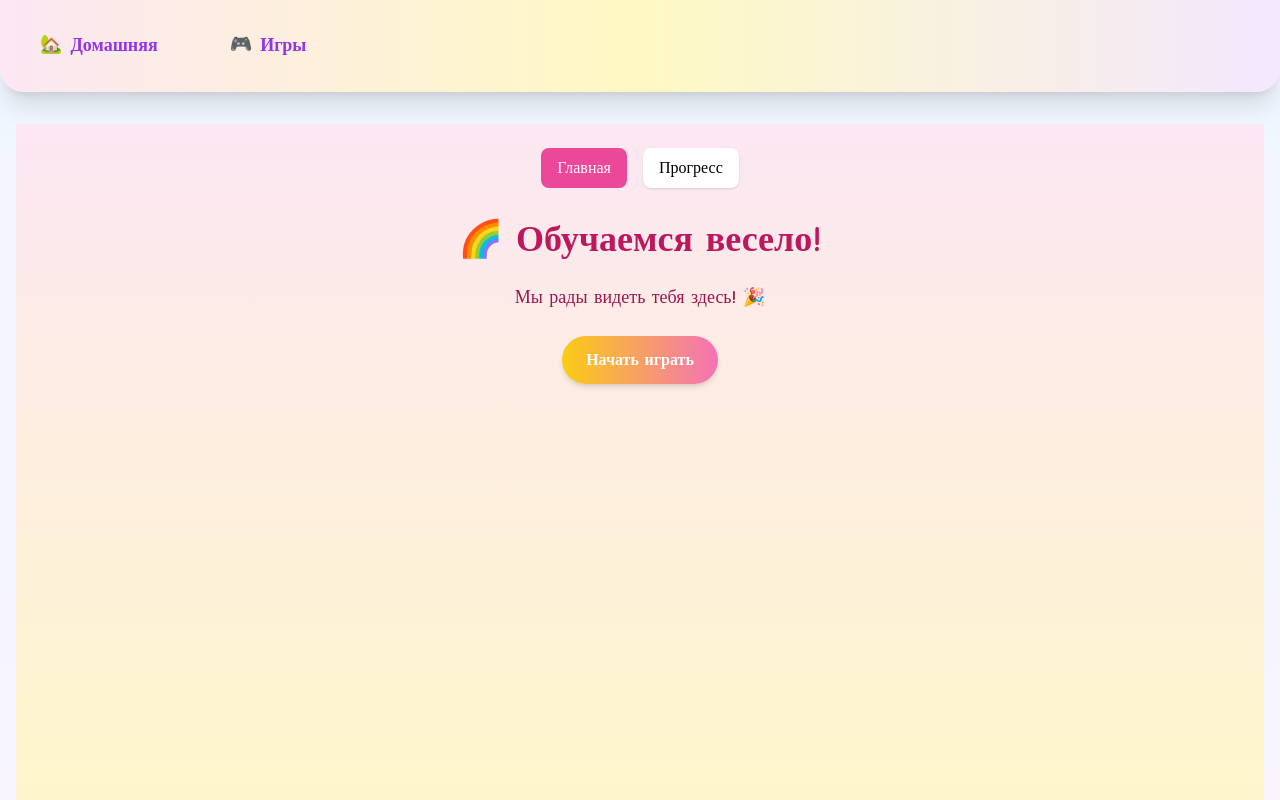
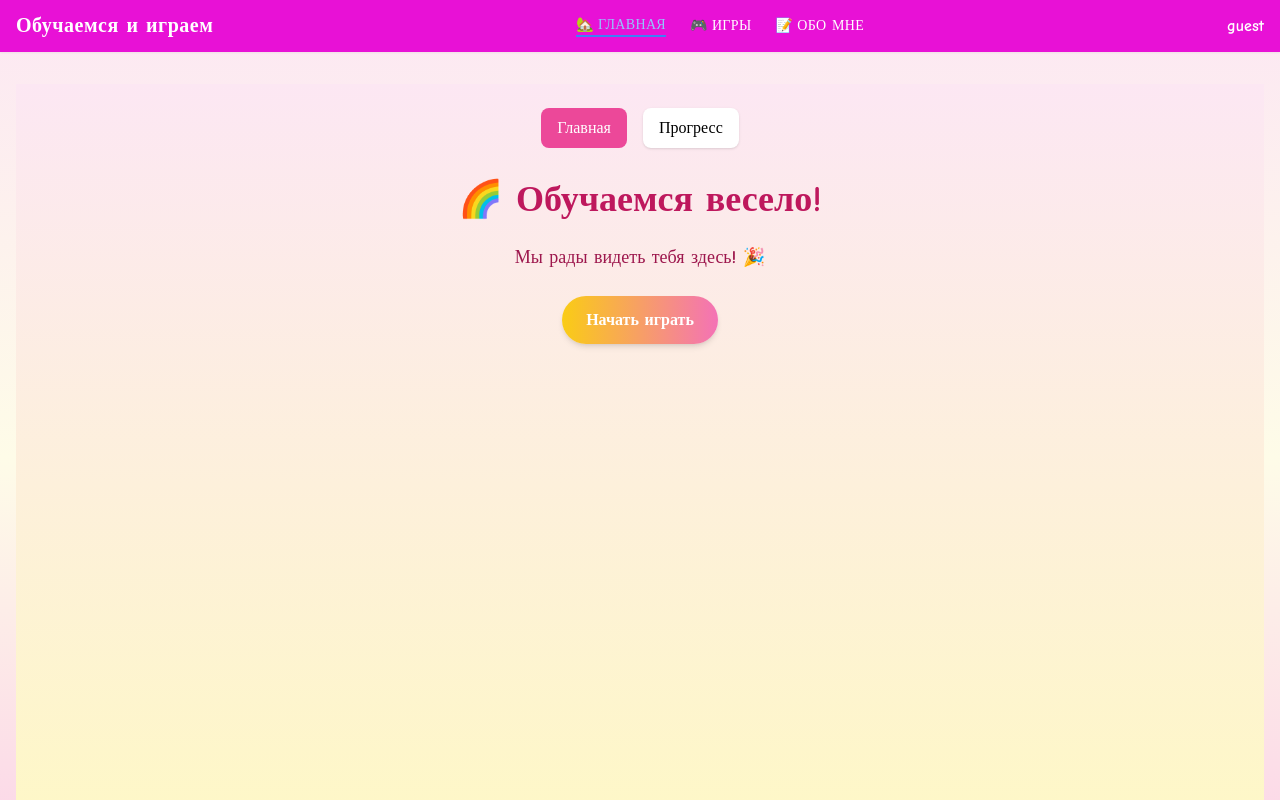
Before and after one commit to RuslanNabokov/games_for_children, a React (Vite) app: page /home in a window 1280 px wide. Shown: the top 800 px of the page. Built offline with nearby package versions, Linux system fonts and the light colour scheme.

Commit message:
added games volchok

```diff
--- a/index.html
+++ b/index.html
@@ -4,7 +4,7 @@
     <meta charset="UTF-8" />
     <link rel="icon" type="image/svg+xml" href="/src/assets/logo.png" />
     <meta name="viewport" content="width=device-width, initial-scale=1.0" />
-    <title>Lexi</title>
+    <title>Anya</title>
     <link href="https://fonts.googleapis.com/css2?family=Comic+Neue:wght@700&display=swap" rel="stylesheet">
 
   </head>
--- a/src/App.tsx
+++ b/src/App.tsx
@@ -7,11 +7,12 @@ import Home from './pages/Home';  // Главная страница с RoadMap
 import Games from "./pages/Games";
 import BoardGameHome from './pages/BoardGame/BoardGameHome';  // Старт игры
 import PuzzleStage from './pages/BoardGame/PuzzleStage';  // Страница с уровнями игры
-
+import SpinnerGame from './pages/Spinner/SpinnerGame';  // Страница с игрой "Спиннер"
+import BlogPage from './pages/BlogPage';
 function App() {
   return (
     <Router>
-      <div className="min-h-screen bg-gradient-to-b from-blue-50 to-purple-50">
+      <div className="min-h-screen bg-gradient-to-b  from-pink-100 via-yellow-50 to-pink-200">
         <Navigation />
         <motion.div
           initial={{ opacity: 0 }}
@@ -23,11 +24,14 @@ function App() {
             {/* <Route path="/" element={<AuthCard />} /> */}
             <Route path="/home" element={<Home />} />
             <Route path="/games" element={<Games />} />
+            <Route path="/spinner" element={<SpinnerGame />} />
+
             {/* <Route path="/progress" element={<Progress />} />
             <Route path="/BlogPage" element={<BlogPage />} /> */}
             <Route path="/board-game" element={<BoardGameHome />} />
             {/* <Route path="/results" element={<BoardGameHome />} /> */}
             <Route path="/board-game/:stageId" element={<PuzzleStage />} />
+            <Route path="/about-me/" element={<BlogPage />} />
             <Route path="*" element={<Navigate to="/home" replace />} />
 
             {/* <Route path="/login" element={<AuthCard />} /> */}
--- a/src/components/Navigation.tsx
+++ b/src/components/Navigation.tsx
@@ -1,79 +1,67 @@
-import React, { useEffect, useState } from "react";
-import { Link, useLocation, useNavigate } from "react-router-dom";
-import { Brain, GamepadIcon, LineChart } from "lucide-react";
+import { Link, useLocation, useNavigate } from 'react-router-dom';
+import { useEffect, useState } from 'react';
+import { LogOut } from 'lucide-react';
 
-const Navigation = () => {
-  const location = useLocation();
-  const navigate = useNavigate();
-  const [username, setUsername] = useState("");
+/**
+ * Navigation – строгий бар, возвращены минималистичные emoji‑иконки для ссылок
+ */
 
-  // useEffect(() => {
-  //   const name = localStorage.getItem('loggedInUser');
-  //   if (name) setUsername(name);
-  // }, []); delete login
+interface NavItem {
+  to: string;
+  label: string;
+  icon: string; // emoji HTML
+}
 
-  const handleLogout = () => {
-    // localStorage.removeItem("loggedInUser");
-    // localStorage.removeItem("isLoggedIn");
-    // navigate("/login", { replace: true });
-    // window.location.reload();
+const navLinks: NavItem[] = [
+  { to: '/home',     label: 'Главная',   icon: '🏡' },
+  { to: '/games',    label: 'Игры',      icon: '🎮' },
+  // { to: '/progress', label: 'Прогресс',  icon: '📊' },
+  { to: '/about-me', label: 'Обо мне',      icon: '📝' },
+];
+
+export default function Navigation() {
+  const { pathname } = useLocation();
+  const navigate     = useNavigate();
+  const [username, setUsername] = useState('');
+
+  useEffect(() => {
+    const name = localStorage.getItem('loggedInUser');
+    if (name) setUsername(name);
+  }, []);
+
+  const logout = () => {
+    localStorage.removeItem('loggedInUser');
+    localStorage.removeItem('isLoggedIn');
+    navigate('/login', { replace: true });
   };
 
-  const isActive = (path: string) => {
-    return location.pathname === path
-      ? "bg-pink-200 text-pink-800 shadow-md scale-105"
-      : "text-purple-600 hover:bg-yellow-100 hover:shadow-lg hover:scale-105";
-  };
+  const isActive = (path: string) => (
+    pathname === path ? 'border-b-2 border-blue-500 text-blue-300' : 'hover:text-gray-300'
+  );
 
   return (
-    <nav className="bg-gradient-to-r from-pink-100 via-yellow-100 to-purple-100 py-5 shadow-xl rounded-b-3xl">
-      <div className="container mx-auto px-4 flex justify-between items-center">
-        <div className="flex justify-center space-x-6">
-          <Link
-            to="/"
-            className={`flex items-center space-x-2 px-6 py-3 rounded-full font-bold text-lg transition-all duration-300 ease-in-out transform ${isActive("/")}`}
-          >
-            <span className="animate-bounce">🏡</span>
-            <span className="font-cursive">Домашняя</span>
-          </Link>
-          <Link
-            to="/games"
-            className={`flex items-center space-x-2 px-6 py-3 rounded-full font-bold text-lg transition-all duration-300 ease-in-out transform ${isActive("/games")}`}
-          >
-            <span className="animate-bounce">🎮</span>
-            <span className="font-cursive">Игры</span>
-          </Link>
-          {         /* <Link
-            to="/progress"
-            className={`flex items-center space-x-2 px-6 py-3 rounded-full font-bold text-lg transition-all duration-300 ease-in-out transform ${isActive("/progress")}`}
-          >
-            <span className="animate-bounce">📈</span>
-            <span className="font-cursive">Progress</span>
-          </Link>
+    <header className="bg-slate-800 text-white shadow-sm sticky top-0 z-50">
+      <nav className="container mx-auto flex items-center justify-between px-4 py-3">
+        {/* brand */}
+        <Link to="/home" className="text-xl font-semibold tracking-wide select-none">
+          Обучаемся и играем
+        </Link>
 
-          <Link
-            to="/BlogPage"
-            className={`flex items-center space-x-2 px-6 py-3 rounded-full font-bold text-lg transition-all duration-300 ease-in-out transform ${isActive("/progress")}`}
-          >
-            <span className="animate-bounce">📝</span>
-            <span className="font-cursive">Blog</span>
-          </Link> */}
-        </div>
+        {/* links (desktop) */}
+        <ul className="hidden md:flex gap-6 text-sm font-medium uppercase tracking-wide">
+          {navLinks.map(link => (
+            <li key={link.to} className="flex items-center">
+              <Link to={link.to} className={`flex items-center gap-1 transition-colors ${isActive(link.to)}`}>
+                <span>{link.icon}</span>
+                <span>{link.label}</span>
+              </Link>
+            </li>
+          ))}
+        </ul>
 
-        {username && (
-          <div className="flex items-center space-x-4 text-sm font-semibold text-purple-700">
-            <span className="font-cursive">👋 {username}</span>
-            <button
-              onClick={handleLogout}
-              className="bg-pink-500 text-white px-3 py-1 rounded-full hover:bg-pink-600 transition"
-            >
-              Log Out
-            </button>
-          </div>
-        )}
-      </div>
-    </nav>
+        {/* user */}
+        {username }
+      </nav>
+    </header>
   );
-};
-
-export default Navigation;
+}
--- a/src/index.css
+++ b/src/index.css
@@ -2,19 +2,26 @@
 @tailwind components;
 @tailwind utilities;
 
-@import url('https://fonts.googleapis.com/css2?family=Comic+Neue:wght@400;700&display=swap');
+/* @import url('https://fonts.googleapis.com/css2?family=Comic+Neue:wght@400;700&display=swap'); */
 
 :root {
   --primary: #4A90E2;
   --secondary: #F7B733;
   --success: #2ECC71;
-  --background: #F8F9FA;
+  --background: #E5DED4;
 }
+
+
 
 body {
   font-family: 'Comic Neue', cursive;
   background-color: var(--background);
 }
+
+header {
+  background-color: #e811d6 !important;
+}
+
 
 .dyslexic-friendly {
   line-height: 1.6;
--- a/src/pages/BlogPage.tsx
+++ b/src/pages/BlogPage.tsx
@@ -1,102 +1,99 @@
+import React from "react";
+import { Book, GraduationCap, Lightbulb, Mail, MapPin } from "lucide-react";
 
-import React, { useState, useEffect, useRef } from 'react';
+export default function AboutMe() {
+  return (
+    <div className="min-h-[calc(100vh-4rem)] bg-gradient-to-b from-pink-50 via-yellow-50 to-pink-100 flex justify-center px-4 py-12">
+      <div className="w-full max-w-3xl bg-white/80 backdrop-blur-md rounded-3xl shadow-xl p-8 md:p-12">
+        {/* Header */}
+        <div className="flex flex-col sm:flex-row items-center gap-6">
+          <img
+            src="/src/assets/anya.jpg"
+            alt="Фото Анны"
+            className="w-40 h-40 rounded-full object-cover shadow-lg"
+          />
+          <div>
+            <h1 className="text-3xl font-bold mb-1">Уварова Анна Александровна</h1>
+            <p className="text-pink-600 font-semibold mb-2">Студентка колледжа МПГУ, г. Москва</p>
+            <div className="flex items-center gap-3 text-gray-600 text-sm">
+              <MapPin size={16} />
+              <span>Москва, Россия</span>
+            </div>
+          </div>
+        </div>
 
-interface BlogPost {
-  id: number;
-  title: string;
-  content: string;
-  author: string;
-}
+        {/* Методика */}
+        <section className="mt-10 space-y-4 text-gray-700 leading-relaxed">
+          <h2 className="flex items-center gap-2 text-xl font-semibold text-pink-700"><Lightbulb size={20}/>Методика, которой я занимаюсь</h2>
+          <p>
+            <strong>Формирование творческого интереса</strong> — важная задача при работе с&nbsp;поколением
+            <em> альфа </em>. Исследователи отмечают, что в&nbsp;условиях информационного бума объём
+            знаний растёт быстрее, чем формируются логические структуры мышления: процесс идёт
+            стихийно, и&nbsp;продуктивность (особенно творческая) остаётся ниже потенциальных
+            возможностей детей.
+          </p>
+          <p>
+            Ключевой акцент моей методики — <strong>теория игрового обучения</strong>. Игра — естественный
+            способ познания мира; она активирует когнитивные, социальные и&nbsp            эмоциональные
+            навыки, делая усвоение материала мотивирующим и&nbsp;само‑подкрепляющимся.
+          </p>
+          <p>
+            Я рассматриваю <strong>творческое (дивергентное) мышление</strong> как процесс генерации новых
+            идей через нестандартные, образные и&nbsp;сенсорные связи. Развивая у&nbsp;младших
+            школьников способность мыслить вне шаблонов, мы&nbsp;получаем креативность,
+            находчивость, остроумие и&nbsp;предприимчивость.
+          </p>
+          <div className="flex justify-center sm:justify-start mt-6">
+  <img
+    src="/src/assets/anya2.jpg"
+    alt="Анна на занятии"
+    className="
+      w-[250px] h-[250px]           /* задаём размер напрямую */
+      object-cover rounded-2xl      /* мягкие углы */
+      shadow-lg ring-4 ring-pink-200/40  /* лёгкий цветной обвод */
+    "
+  />
+</div>
 
-const BlogPage: React.FC = () => {
-  const [posts, setPosts] = useState<BlogPost[]>([]);
-  const [newTitle, setNewTitle] = useState('');
-  const [newContent, setNewContent] = useState('');
-  const [newAuthor, setNewAuthor] = useState('');
-  const hasMounted = useRef(false);
+          <p>
+            Дети с&nbsp;развитыми творческими навыками:
+          </p>
+          <ul className="list-disc list-inside space-y-1 text-sm">
+            <li>легче адаптируются к&nbsp;изменениям;</li>
+            <li>проявляют глубокий интерес к&nbsp;процессу обучения;</li>
+            <li>быстрее находят решения нестандартных задач;</li>
+            <li>становятся самостоятельнее и&nbsp;увереннее.</li>
+          </ul>
+        </section>
 
-  useEffect(() => {
-    const storedPosts = localStorage.getItem('dyslexiaBlogPosts');
-    if (storedPosts) {
-      setPosts(JSON.parse(storedPosts));
-    }
-  }, []);
+        {/* Education & skills */}
+        <section className="mt-10 grid md:grid-cols-2 gap-8">
+          <div>
+            <h2 className="flex items-center gap-2 text-xl font-semibold mb-3"><GraduationCap size={20}/>Образование</h2>
+            <ul className="list-disc list-inside space-y-1 text-gray-700 text-sm">
+              <li>Колледж Московского педагогического государственного университета, <br/>специальность «Преподавание в&nbsp;начальных классах» </li>
 
-  useEffect(() => {
-    if (hasMounted.current) {
-      localStorage.setItem('dyslexiaBlogPosts', JSON.stringify(posts));
-    } else {
-      hasMounted.current = true;
-    }
-  }, [posts]);
+            </ul>
+          </div>
+          {/* <div>
+            <h2 className="flex items-center gap-2 text-xl font-semibold mb-3"><Book size={20}/>Навыки и интересы</h2>
+            <ul className="list-disc list-inside space-y-1 text-gray-700 text-sm">
+              <li>Проектирование игровых уроков (game‑based learning)</li>
+              <li>Методики развития дивергентного мышления</li>
+              <li>Разработка образовательных приложений на React + TypeScript</li>
+              <li>Создание иллюстраций в Adobe Illustrator и Figma</li>
+              <li>Организация STEM‑активностей для младших школьников</li>
+            </ul>
+          </div> */}
+        </section>
 
-  const handleAddPost = () => {
-    if (newTitle.trim() && newContent.trim() && newAuthor.trim()) {
-      const newPost: BlogPost = {
-        id: Date.now(),
-        title: newTitle,
-        content: newContent,
-        author: newAuthor
-      };
-      setPosts([newPost, ...posts]);
-      setNewTitle('');
-      setNewContent('');
-      setNewAuthor('');
-    }
-  };
-
-  const handleDeletePost = (id: number) => {
-    setPosts(posts.filter(post => post.id !== id));
-  };
-
-  return (
-    <div className="p-6 max-w-4xl mx-auto">
-      <h2 className="text-3xl font-bold text-purple-600 mb-4">📝Blog for Parents</h2>
-       <h4 className='text-lg text-pink-400 mb-4'>Share your stories, questions, and experiences with other parents.</h4>
-      <div className="bg-gray-100 p-4 rounded-xl shadow mb-6">
-        <h3 className="text-xl font-semibold mb-2">Add a New Blog Post</h3>
-        <input
-          placeholder="Author Name"
-          value={newAuthor}
-          onChange={e => setNewAuthor(e.target.value)}
-          className="mb-2 w-full p-2 border rounded"
-        />
-        <input
-          placeholder="Blog Title"
-          value={newTitle}
-          onChange={e => setNewTitle(e.target.value)}
-          className="mb-2 w-full p-2 border rounded"
-        />
-        <textarea
-          placeholder="Write your story or question..."
-          value={newContent}
-          onChange={e => setNewContent(e.target.value)}
-          className="mb-2 w-full p-2 border rounded"
-          rows={4}
-        />
-        <button
-          onClick={handleAddPost}
-          className="bg-purple-600 text-white px-4 py-2 rounded hover:bg-purple-700"
-        >
-          Post Blog
-        </button>
+        {/* Contacts */}
+        <section className="mt-10">
+          <h2 className="flex items-center gap-2 text-xl font-semibold mb-3"><Mail size={20}/>Контакты</h2>
+          <p className="text-gray-700 text-sm">📧 <code className="text-pink-600 font-semibold">anna_uvarova.teacher@mail.ru</code></p>
+          <p className="text-gray-700 text-sm">Telegram: <code>@pt_aaaa_</code></p>
+        </section>
       </div>
-
-      {posts.map(post => (
-        <div key={post.id} className="mb-4 border rounded shadow p-4 bg-white">
-          <h4 className="text-xl font-semibold text-purple-700 mb-1">{post.title}</h4>
-          <p className="text-sm text-gray-500 mb-2">by {post.author}</p>
-          <p className="text-gray-800 mb-3">{post.content}</p>
-          <button
-            onClick={() => handleDeletePost(post.id)}
-            className="bg-red-500 text-white px-3 py-1 rounded hover:bg-red-600"
-          >
-            Delete
-          </button>
-        </div>
-      ))}
     </div>
   );
-};
-
-export default BlogPage;
+}
--- a/src/pages/BoardGame/BoardGameHome.tsx
+++ b/src/pages/BoardGame/BoardGameHome.tsx
@@ -1,5 +1,5 @@
 import { useNavigate } from 'react-router-dom';
-import dinoImg from '../../assets/dino.jpg'; // добавьте картинку
+import dinoImg from '../../assets/Mickey.png'; // добавьте картинку
 
 import '../../boardGame.css';
 export default function BoardGameHome() {
@@ -7,8 +7,8 @@ export default function BoardGameHome() {
   return (
     <div className="boardgame-home">
       <img src={dinoImg} alt="Дино" className="dino-greeting" />
-      <h1>Привет! Я Дино из Растишки</h1>
-      <p>Добро пожаловать в нашу настольную игру по окружающему миру.</p>
+      <h1>Привет! Я Микки</h1>
+      <p>Добро пожаловать в нашу игру по окружающему миру.</p>
       <button onClick={() => nav('/board-game/1')} className="btn-start">
         Начать этап 1
       </button>
--- a/src/pages/Games.tsx
+++ b/src/pages/Games.tsx
@@ -1,6 +1,6 @@
 import React, { useState } from "react";
 import { motion } from "framer-motion";
-import { XCircle } from "lucide-react";
+import { Import, XCircle } from "lucide-react";
 import LetterSoundMatch from "../components/games/LetterSoundMatch";
 import WordRace from "../components/games/WordRace";
 import AlphabetGame from "../components/games/AlphabetGame";
@@ -17,8 +17,9 @@ import Dora from "../assets/Dora.png";
 import Gian from "../assets/Gian.png";
 import RhymingBingo from "../components/games/RhymingBingo";
 import FlipAFix from "../components/games/FlipAFix";
-import Dino from "../assets/dino.jpg";
+import Dino from "../assets/Mickey.png";
 import BoardGameHome from "./BoardGame/BoardGameHome";
+import SpinnerGame from "./Spinner/SpinnerGame";
 const games = [
   // { title: "Letter Sound Match", component: LetterSoundMatch },
   // { title: "Phonics Maze", component: PhonicsMaze },
@@ -29,7 +30,8 @@ const games = [
   // { title: "Memory Game", component: MemoryGame },
   // { title: "Rapid Reaction", component: RapidReaction },
   // { title: "Flip A Fix", component: FlipAFix },
-  { title: "Игра с Дино", component: BoardGameHome },
+  { title: "Викторина с Микки", component: BoardGameHome },
+  { title: "Колесо вопросов с Томом", component: SpinnerGame },
 ];
 
 const playSound = () => {
@@ -40,14 +42,14 @@ const playSound = () => {
 const cartoonImages = [
   // Shinchan,
   // Doraemon,
-  // Tom,
   // Mickey,
   // Dorami,
   // Dora,
   // Gian,
   // Shinchan,
   // Doraemon,
-  Dino,
+  Mickey,
+  Tom
 ];
 
 const Games = () => {
@@ -82,7 +84,7 @@ const Games = () => {
         animate={{ y: 0, opacity: 1 }}
         transition={{ duration: 0.6 }}
       >
-        🌟 Давай сыграем 🌟
+         Давай сыграем
       </motion.h1>
 
       <motion.p
```
